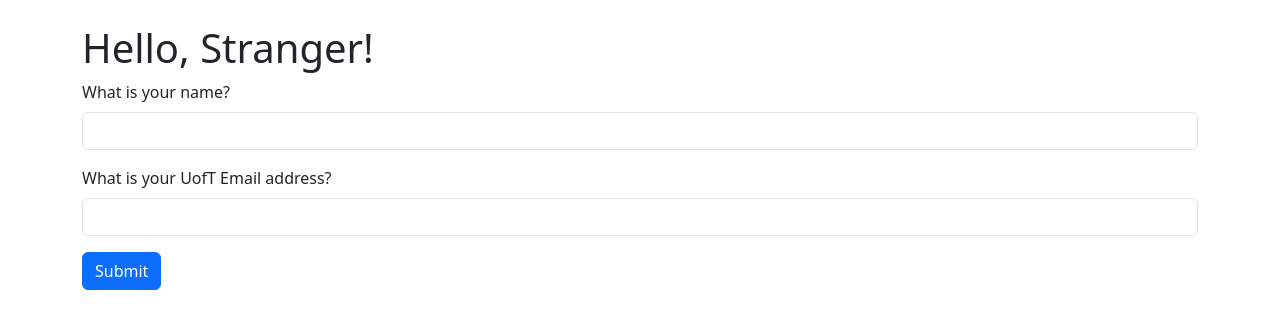
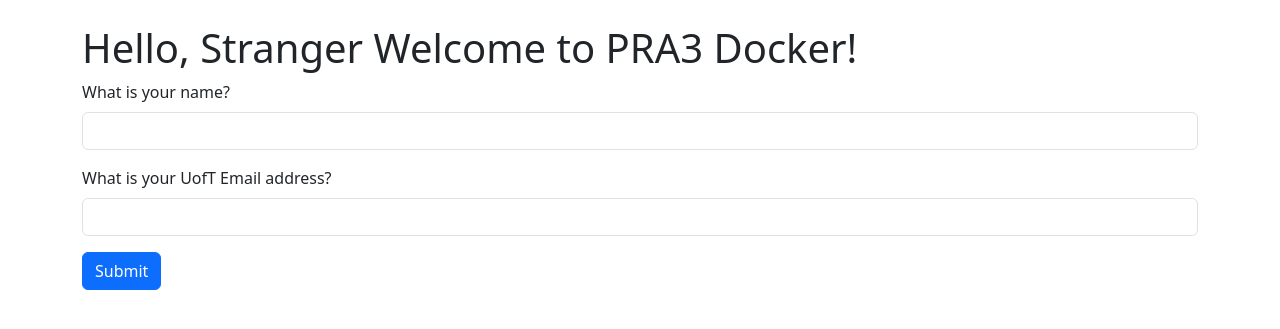
Before and after one commit to kovid2/E444-F2026-PRA3, a Flask app: page / in a window 1280 px wide. Shown: the part 56-385 px from the top of the page. Run offline with Flask 3, Linux system fonts and the light colour scheme; some libraries are stand-ins or nearby versions.

Commit message:
Update index.html to include a welcome message for PRA3 Docker. 2.3

```diff
--- a/templates/index.html
+++ b/templates/index.html
@@ -5,7 +5,7 @@
 
 {% block page_content %}
 <div class="page-header">
-  <h1>Hello, {% if name %}{{ name }}{% else %}Stranger{% endif %}!</h1>
+  <h1>Hello, {% if name %}{{ name }}{% else %}Stranger{% endif %} Welcome to PRA3 Docker!</h1>
   {% if name and email %}
   <p>{{ email }}</p>
   {% endif %}
```
